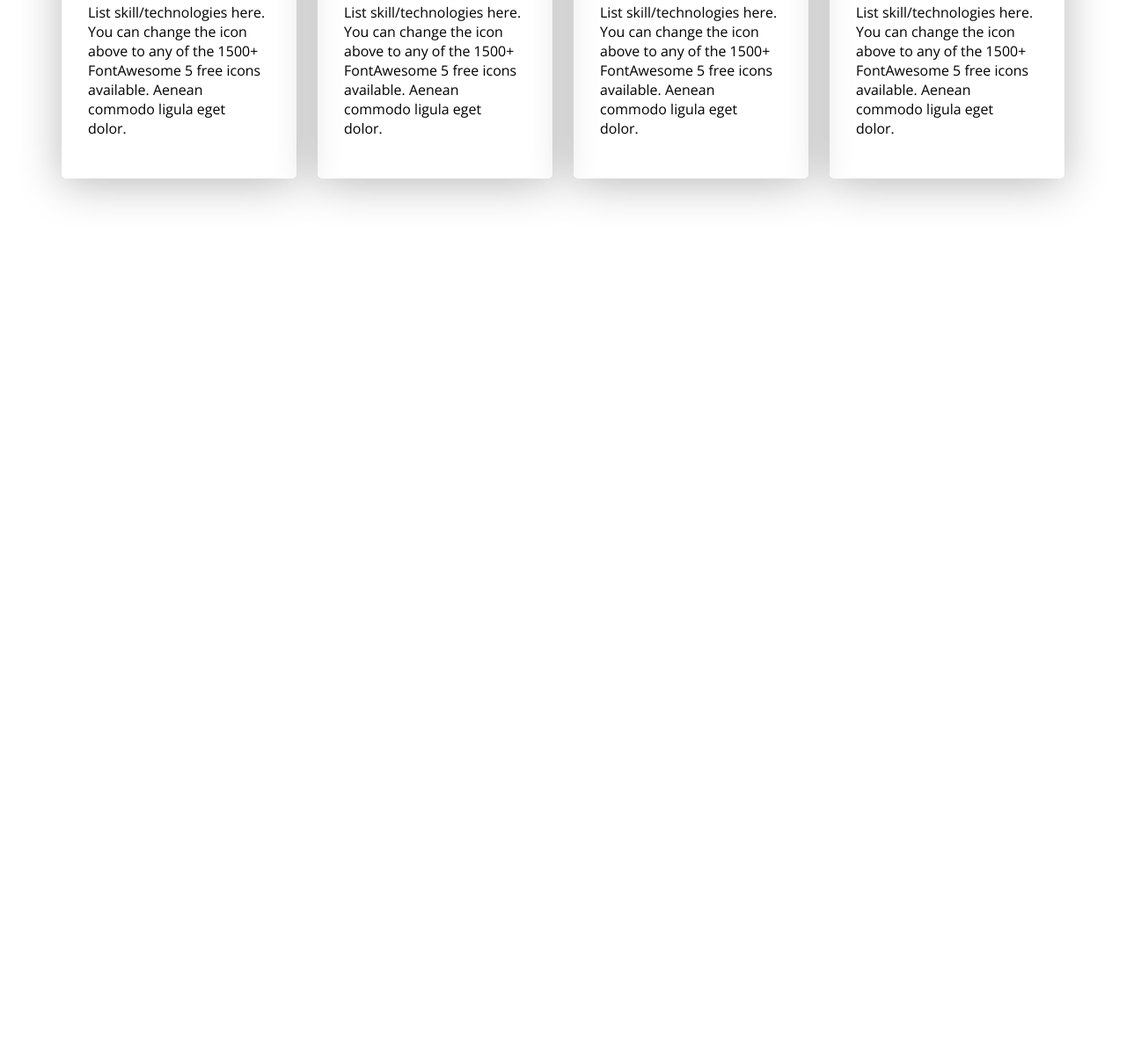
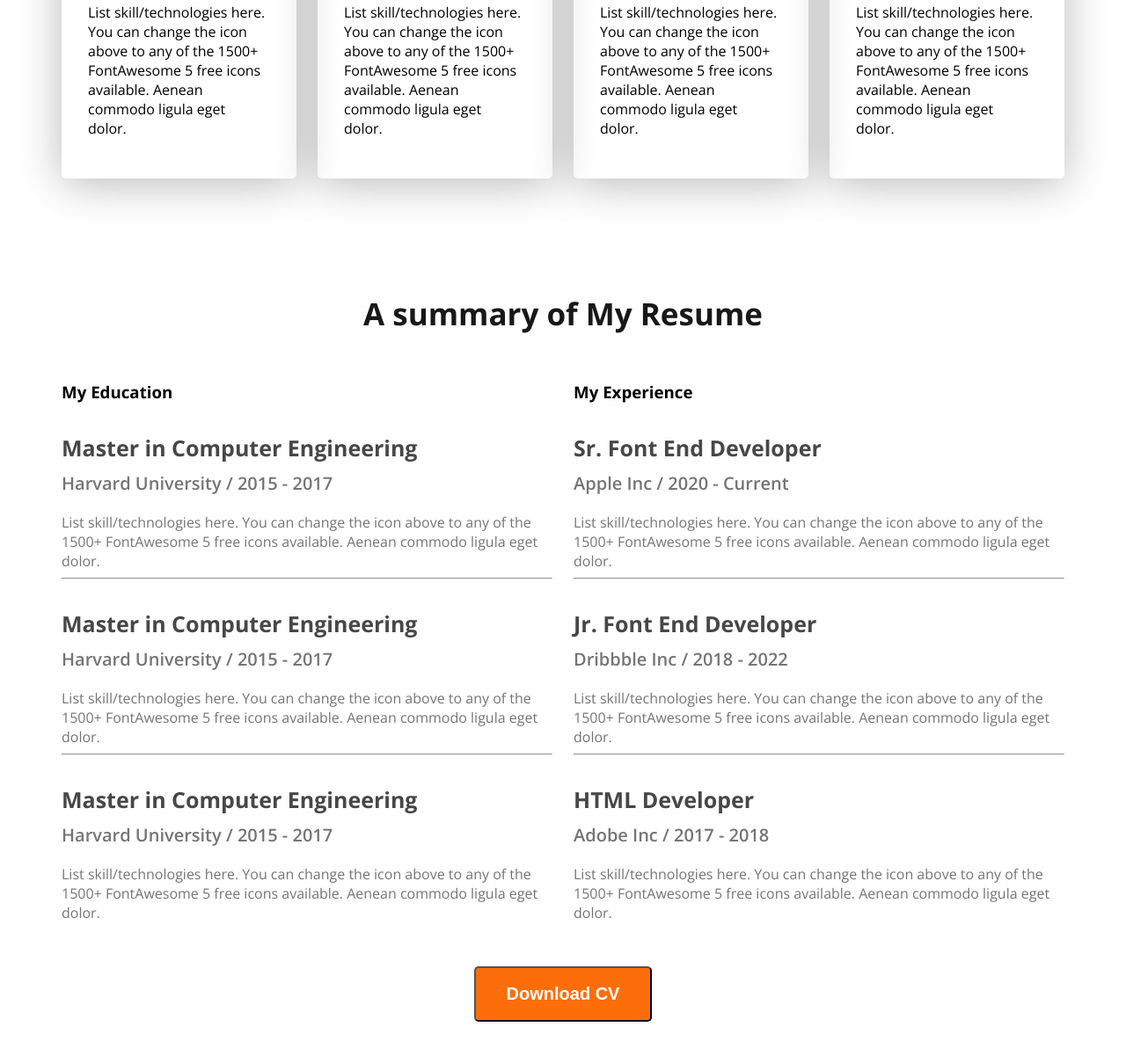
Before and after one commit to Dibakar-Biswas/wev-dev-portfolio, a plain HTML site: page index.html in a window 1280 px wide. Shown: the part 1967-3168 px from the top of the page at 88% size. Before the commit the page ends 2300 px from the top, so only its background shows below. Drawn offline with nearby package versions, Linux system fonts and the light colour scheme.

Commit message:
added resume section

```diff
--- a/index.html
+++ b/index.html
@@ -85,6 +85,62 @@
                 </div>
             </div>
         </section>
+        <section class="resume">
+            <h3 class="section-title text-center">A summary of My Resume</h3>
+            <div class="resume-container">
+                <!-- .resume-column*2>h3.resume-column-title+.experience*3>h4.experience-title+h5.experience-sub-title+.experience-description -->
+                 <div class="resume-column">
+                    <h3 class="resume-column-title">My Education</h3>
+                    <div class="experience">
+                        <h4 class="experience-title">Master in Computer Engineering</h4>
+                        <h5 class="experience-sub-title">Harvard University / 2015 - 2017</h5>
+                        <div class="experience-description">List skill/technologies here. You can change the icon above
+                        to any of the 1500+ FontAwesome 5 free icons available. Aenean commodo ligula eget dolor.</div>
+                    </div>
+                    <hr>
+                    <div class="experience">
+                        <h4 class="experience-title">Master in Computer Engineering</h4>
+                        <h5 class="experience-sub-title">Harvard University / 2015 - 2017</h5>
+                        <div class="experience-description">List skill/technologies here. You can change the icon above
+                        to any of the 1500+ FontAwesome 5 free icons available. Aenean commodo ligula eget dolor.</div>
+                    </div>
+                    <hr>
+                    <div class="experience">
+                        <h4 class="experience-title">Master in Computer Engineering</h4>
+                        <h5 class="experience-sub-title">Harvard University / 2015 - 2017</h5>
+                        <div class="experience-description">List skill/technologies here. You can change the icon above
+                        to any of the 1500+ FontAwesome 5 free icons available. Aenean commodo ligula eget dolor.</div>
+                    </div>
+                 </div>
+                 <div class="resume-column">
+                    <h3 class="resume-column-title">My Experience</h3>
+                    <div class="experience">
+                        <h4 class="experience-title">Sr. Font End Developer</h4>
+                        <h5 class="experience-sub-title">Apple Inc / 2020 - Current</h5>
+                        <div class="experience-description">List skill/technologies here. You can change the icon above
+                        to any of the 1500+ FontAwesome 5 free icons available. Aenean commodo ligula eget dolor.</div>
+                    </div>
+                    <hr>
+                    <div class="experience">
+                        <h4 class="experience-title">Jr. Font End Developer</h4>
+                        <h5 class="experience-sub-title">Dribbble Inc / 2018 - 2022</h5>
+                        <div class="experience-description">List skill/technologies here. You can change the icon above
+                        to any of the 1500+ FontAwesome 5 free icons available. Aenean commodo ligula eget dolor.</div>
+                    </div>
+                    <hr>
+                    <div class="experience">
+                        <h4 class="experience-title">HTML Developer</h4>
+                        <h5 class="experience-sub-title">Adobe Inc / 2017 - 2018</h5>
+                        <div class="experience-description">List skill/technologies here. You can change the icon above
+to any of the 1500+ FontAwesome 5 free icons available. Aenean commodo ligula eget dolor.</div>
+                    </div>
+                 </div>
+            </div>
+            <div class="text-center resume-download-cv">
+                <button class="btn-primary">Download CV</button>
+            </div>
+
+        </section>
     </main>
     <footer></footer>
   </body>
--- a/styles/portfolio.css
+++ b/styles/portfolio.css
@@ -151,3 +151,30 @@ main section{
     box-shadow: 0px 6px 50px 0px rgba(0, 0, 0, 0.28);
     border-radius: 5px;
 }
+
+/* resume-styles */
+
+.resume-container{
+    display: flex;
+    gap: 24px;
+}
+
+.experience-title{
+    font-size: 25px;
+    font-weight: bold;
+    color: #474747;
+    margin-bottom: 5px;
+}
+.experience-sub-title{
+    font-size: 20px;
+    font-weight: 600;
+    margin-top: 10px;
+    margin-bottom: 20px;
+}
+.experience-description, .experience-sub-title{
+    color: #757575;
+}
+
+.resume-download-cv{
+    margin-top: 50px;
+}
```
